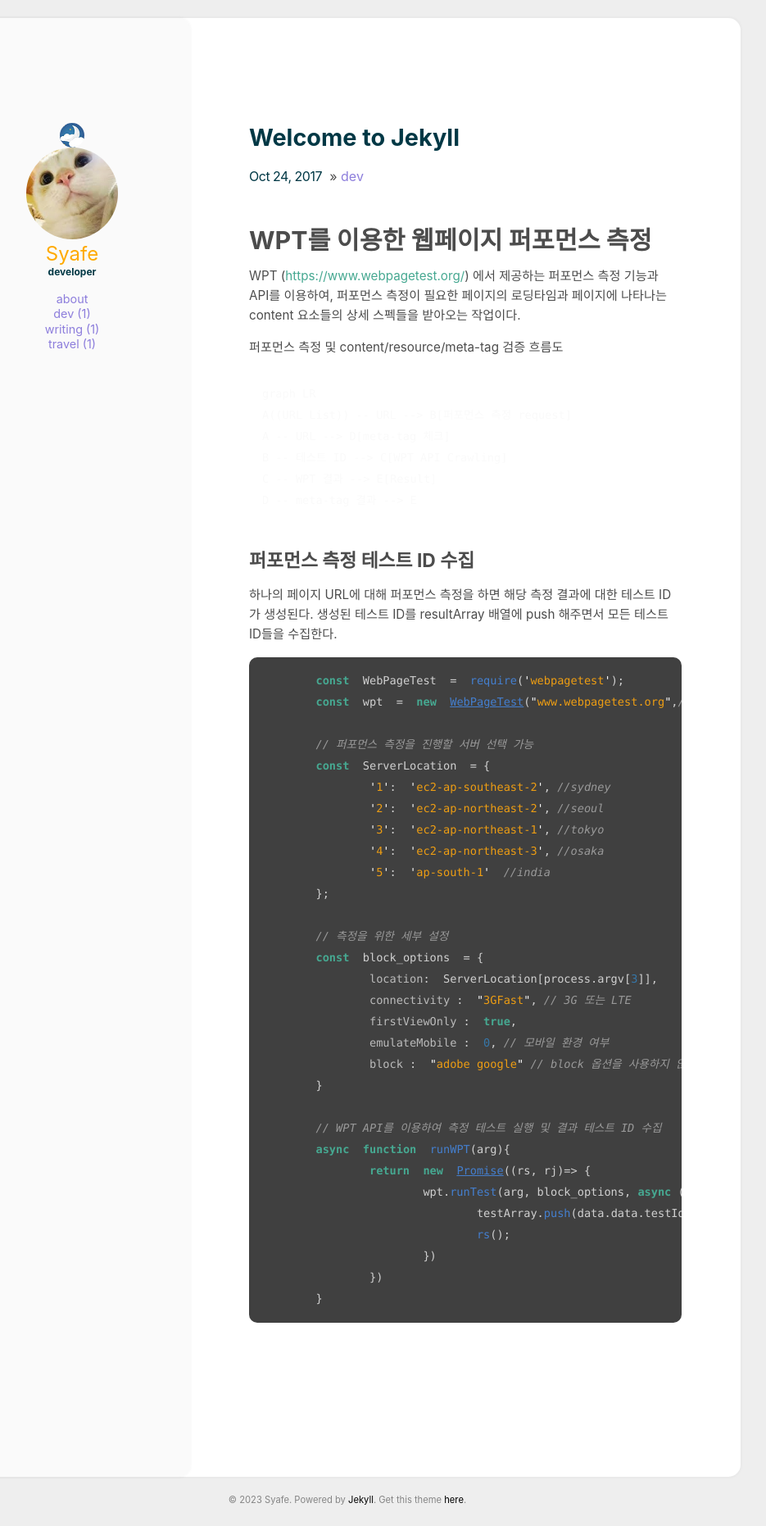
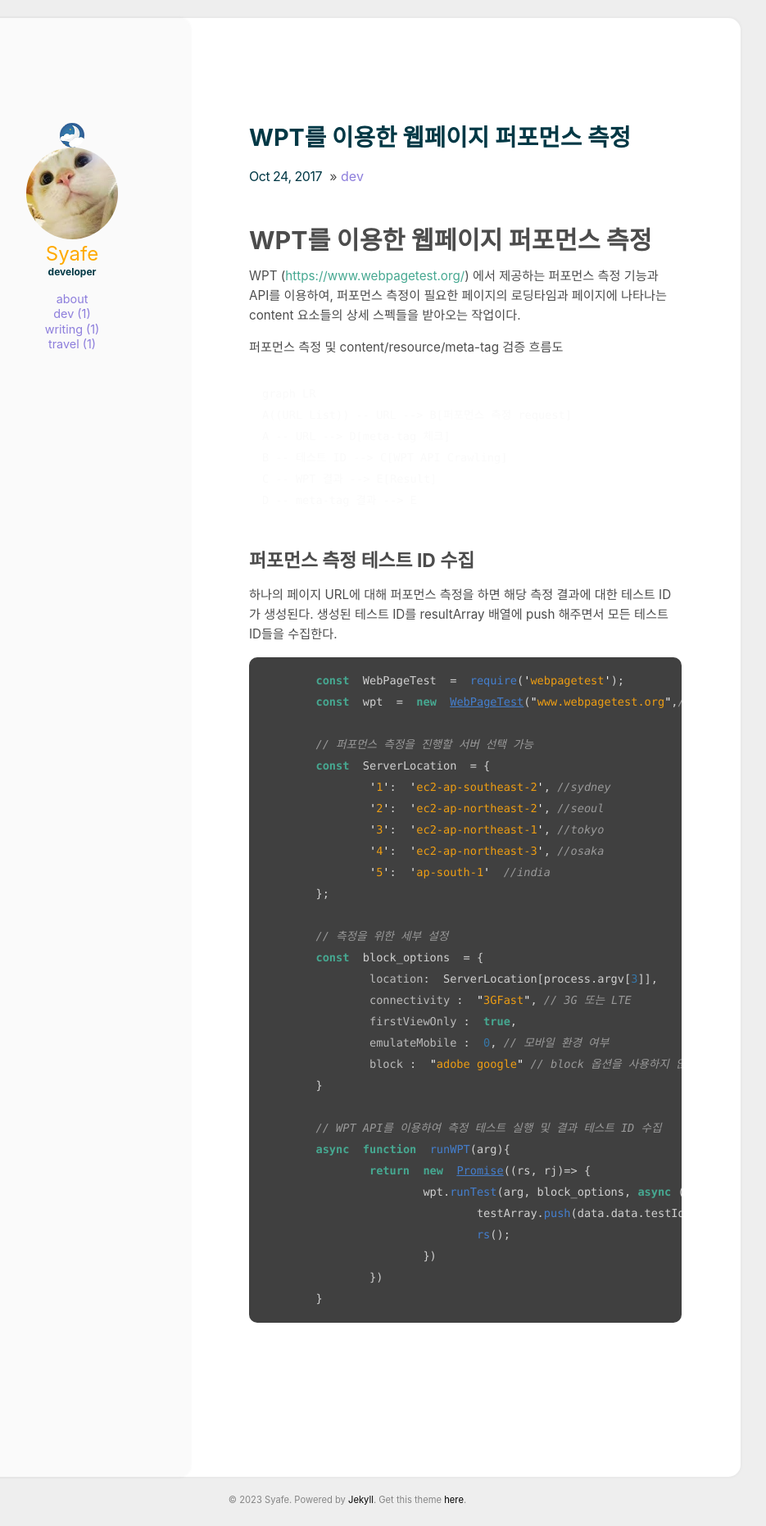
Before and after one commit to SYAFE/syafe.github.io, a Jekyll site: the page built from _posts/2017-10-24-welcome.md, in a window 1280 px wide. Shown: the whole page at 82% size, without its empty margins (216-1151 px from the left). Built offline with Jekyll 4.4.1, drawn with Linux system fonts in a browser that asks for light colours.

Commit message:
230515 up

```diff
--- a/_posts/2017-10-24-welcome.md
+++ b/_posts/2017-10-24-welcome.md
@@ -1,5 +1,5 @@
 ---
-title: Welcome to Jekyll
+title: WPT를 이용한 웹페이지 퍼포먼스 측정
 categories: [dev]
 comments: true
 ---
```
